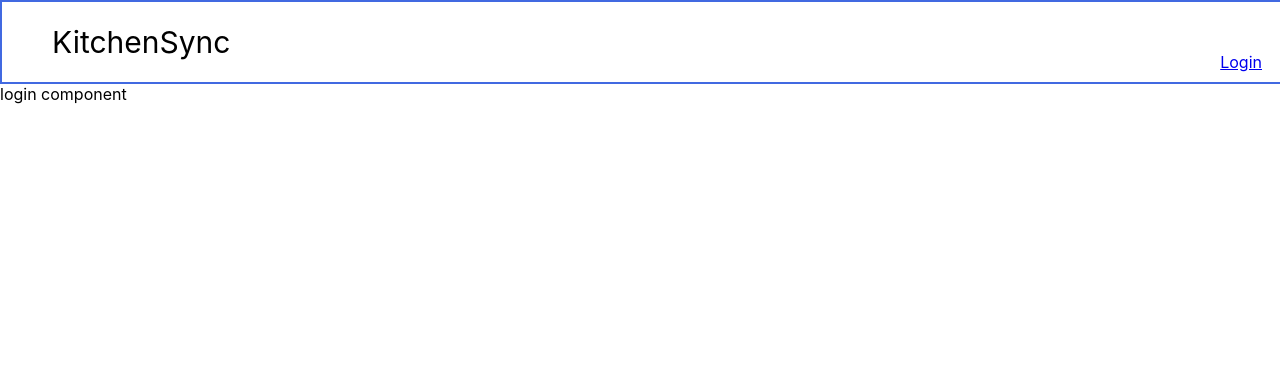
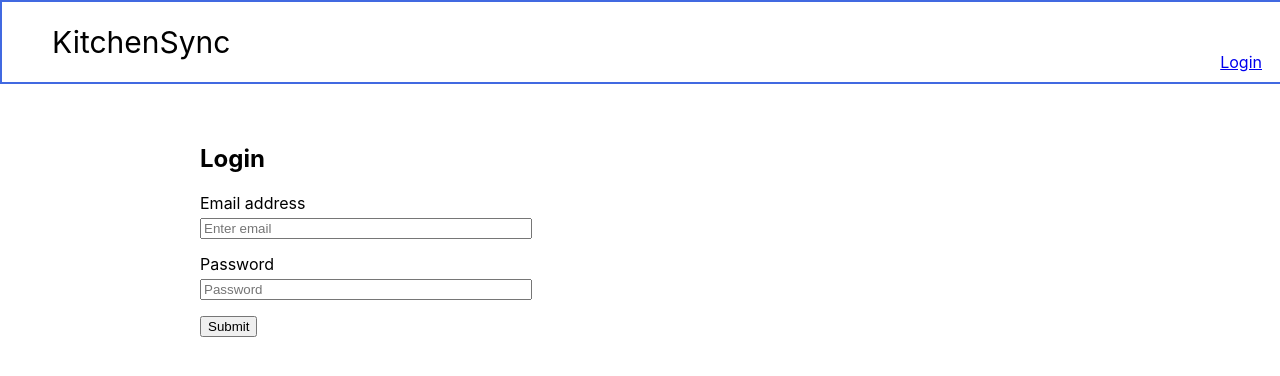
Before and after one commit to shujie1st/kitchen-sync, a React (Create React App) app in the folder client/: page /login in a window 1280 px wide. Shown: the top 376 px of the page. Built offline with nearby package versions, Linux system fonts and the light colour scheme.

Commit message:
Add login form

```diff
--- a/client/src/App.css
+++ b/client/src/App.css
@@ -17,6 +17,23 @@ nav {
   margin-right: 20px;
   align-self: flex-end;
   margin-bottom: 10px;
+}
+
+.login-form {
+  padding-top: 40px;
+  padding-left: 200px;
+}
+
+#formBasicEmail {
+  width: 30%;
+  margin-top: 5px;
+  margin-bottom: 15px;
+}
+
+#formBasicPassword {
+  width: 30%;
+  margin-top: 5px;
+  margin-bottom: 15px;
 }
 
 .container {
--- a/client/src/components/Login.js
+++ b/client/src/components/Login.js
@@ -1,7 +1,29 @@
+import { Button, Form } from "react-bootstrap";
+
 function Login(){
   return (
       <section className="login">
-        login component
+
+        <Form className="login-form">
+          <h2>Login</h2>
+
+          <Form.Group controlId="formBasicEmail">
+            <Form.Label>Email address</Form.Label>
+            <br></br>
+            <Form.Control type="email" placeholder="Enter email" />
+          </Form.Group>
+
+          <Form.Group controlId="formBasicPassword">
+            <Form.Label>Password</Form.Label>
+            <br></br>
+            <Form.Control type="password" placeholder="Password" />
+          </Form.Group>
+
+          <Button type="submit">
+            Submit
+          </Button>
+        </Form>
+
       </section>
   );
 }
```
